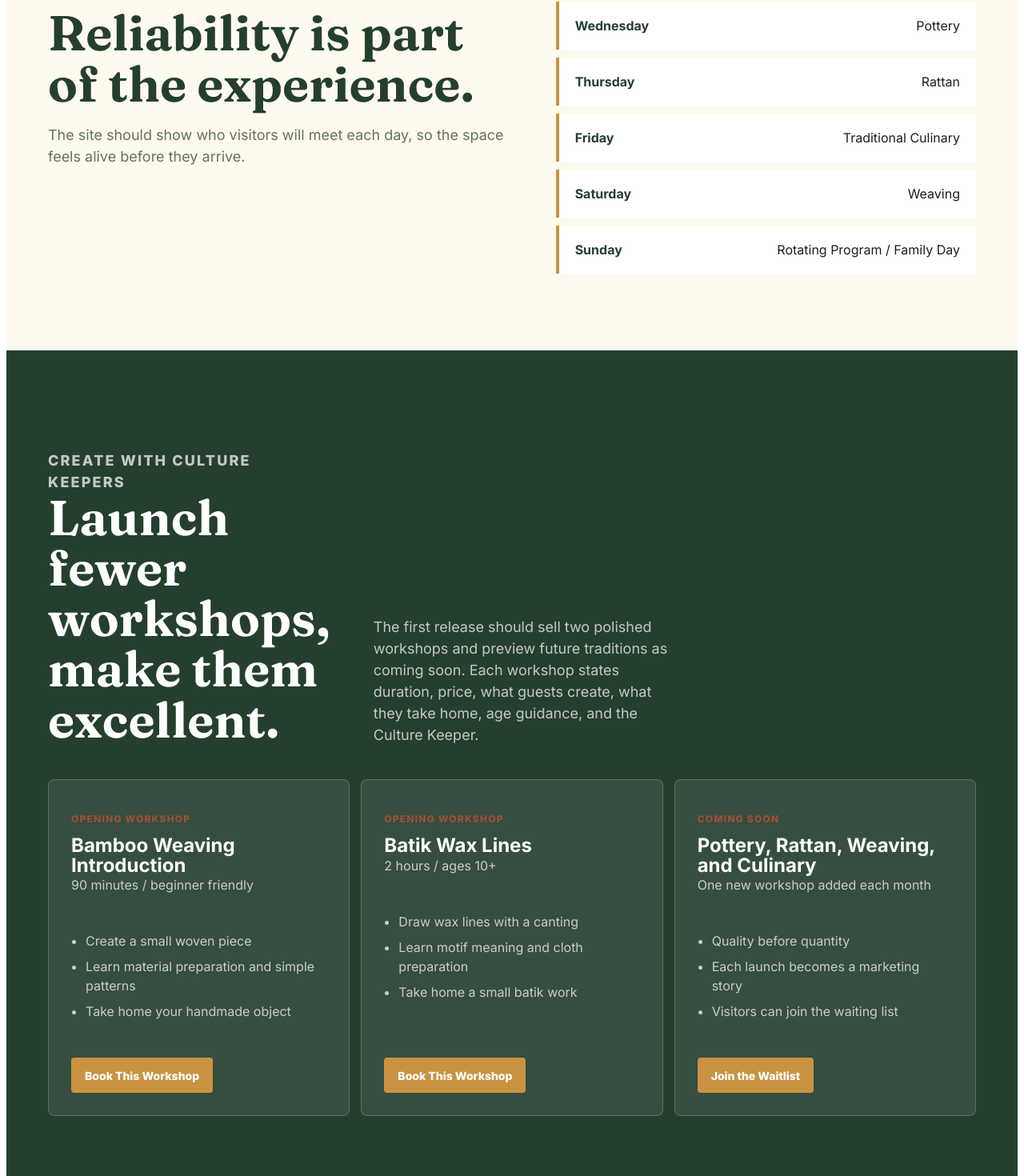
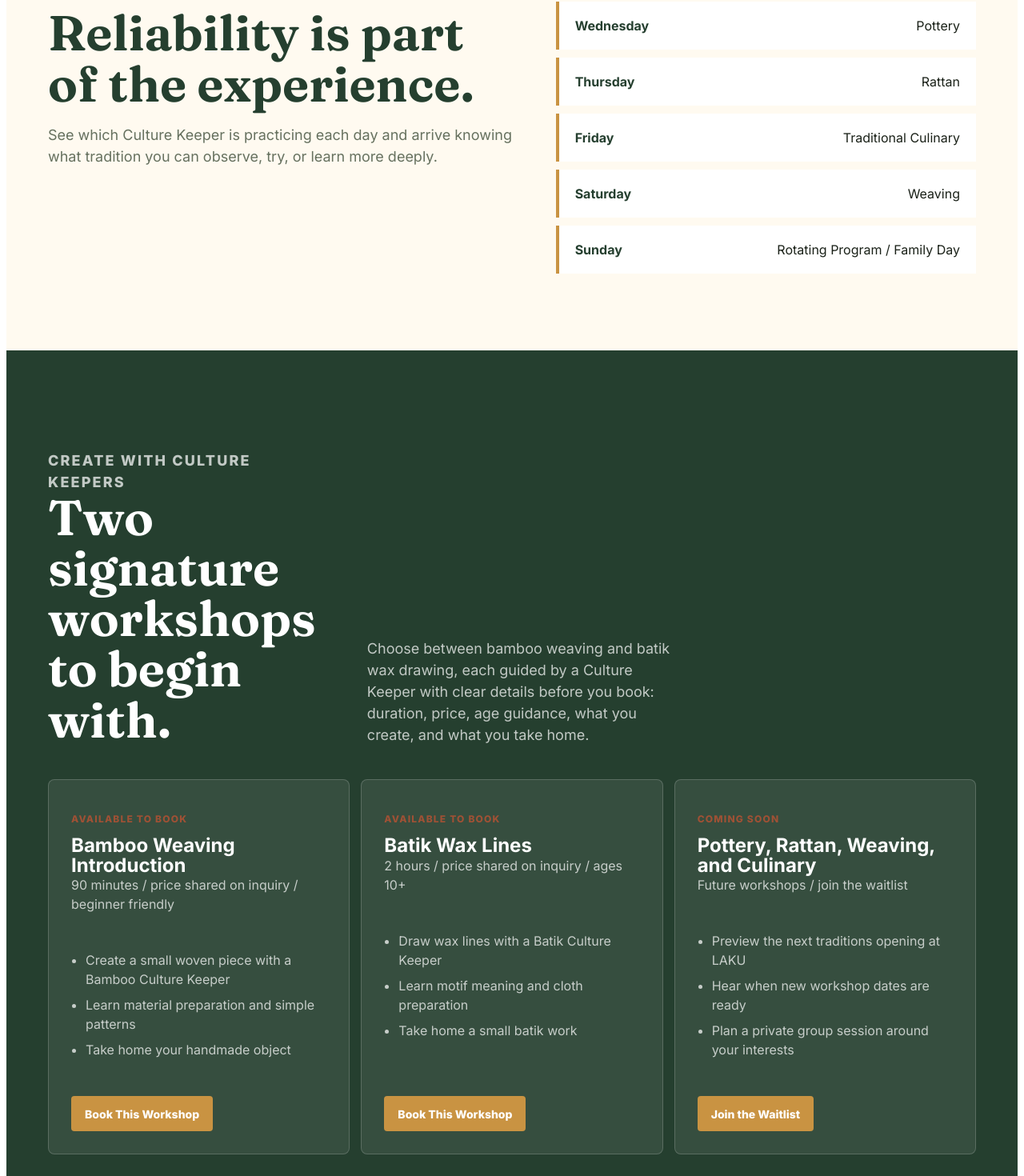
Before and after one commit to jasurhasanov/lakuculture-site, a Nuxt app: page / in a window 1280 px wide. Shown: the part 2587-4057 px from the top of the page at 80% size. Built offline with nearby package versions, Linux system fonts and the light colour scheme.

Commit message:
Revise LAKU public site copy

```diff
--- a/pages/index.vue
+++ b/pages/index.vue
@@ -93,8 +93,8 @@
             <p class="eyebrow dark-text">This week at LAKU</p>
             <h2>Reliability is part of the experience.</h2>
             <p class="section-copy">
-              The site should show who visitors will meet each day, so the space feels
-              alive before they arrive.
+              See which Culture Keeper is practicing each day and arrive knowing what
+              tradition you can observe, try, or learn more deeply.
             </p>
           </div>
           <div class="schedule-list">
@@ -111,12 +111,12 @@
           <div class="section-head values-head">
             <div>
               <p class="eyebrow">Create with Culture Keepers</p>
-              <h2>Launch fewer workshops, make them excellent.</h2>
+              <h2>Two signature workshops to begin with.</h2>
             </div>
             <p>
-              The first release should sell two polished workshops and preview future
-              traditions as coming soon. Each workshop states duration, price, what guests
-              create, what they take home, age guidance, and the Culture Keeper.
+              Choose between bamboo weaving and batik wax drawing, each guided by a
+              Culture Keeper with clear details before you book: duration, price, age
+              guidance, what you create, and what you take home.
             </p>
           </div>
 
@@ -160,8 +160,8 @@
             <p class="eyebrow dark-text">Culture Keepers</p>
             <h2>Tradition holders, not performers.</h2>
             <p>
-              Each profile should connect the person, the practice, the products, and the
-              learning opportunities they host.
+              Meet the people who carry these practices through daily making,
+              conversation, workshops, products, and longer apprenticeship programs.
             </p>
           </div>
           <div class="keeper-grid">
@@ -182,12 +182,12 @@
             <h2>Products are not souvenirs. Every object carries a story.</h2>
           </div>
           <div class="product-card">
-            <h3>Product story format</h3>
+            <h3>Know the maker behind the piece.</h3>
             <ul>
               <li>Object name, Culture Keeper name, and maker photograph</li>
               <li>Making process photographs and tradition story</li>
               <li>Local materials and approximate time required to create</li>
-              <li>Lead CTA for shop visits, questions, commissions, and special orders</li>
+              <li>Ask about shop visits, questions, commissions, and special orders</li>
             </ul>
             <a class="button secondary dark" href="#inquiry">Ask About a Piece</a>
           </div>
@@ -199,7 +199,7 @@
           <div class="section-head values-head">
             <div>
               <p class="eyebrow dark-text">Private and group programs</p>
-              <h2>Revenue beyond walk-ins.</h2>
+              <h2>Bring your group into living culture.</h2>
             </div>
             <p>
               LAKU can serve schools, companies, hotels, retreats, families, cultural
@@ -219,11 +219,11 @@
         <div class="shell inquiry-grid">
           <div>
             <p class="eyebrow">Start here</p>
-            <h2>Turn interest into a lead.</h2>
+            <h2>Tell us what you want to experience.</h2>
             <p>
-              Use this form for workshops, apprenticeships, group visits, product
-              questions, and custom programs. It opens a structured email for now and can
-              later connect to CRM, WhatsApp, or a booking system.
+              Ask about workshops, apprenticeships, group visits, handmade products,
+              commissions, or custom cultural programs. The LAKU team will follow up
+              with details and availability.
             </p>
           </div>
 
@@ -315,9 +315,9 @@ const schedule = [
 ]
 
 const workshops = [
-  { status: 'Opening workshop', title: 'Bamboo Weaving Introduction', meta: '90 minutes / beginner friendly', points: ['Create a small woven piece', 'Learn material preparation and simple patterns', 'Take home your handmade object'], cta: 'Book This Workshop' },
-  { status: 'Opening workshop', title: 'Batik Wax Lines', meta: '2 hours / ages 10+', points: ['Draw wax lines with a canting', 'Learn motif meaning and cloth preparation', 'Take home a small batik work'], cta: 'Book This Workshop' },
-  { status: 'Coming soon', title: 'Pottery, Rattan, Weaving, and Culinary', meta: 'One new workshop added each month', points: ['Quality before quantity', 'Each launch becomes a marketing story', 'Visitors can join the waiting list'], cta: 'Join the Waitlist' }
+  { status: 'Available to book', title: 'Bamboo Weaving Introduction', meta: '90 minutes / price shared on inquiry / beginner friendly', points: ['Create a small woven piece with a Bamboo Culture Keeper', 'Learn material preparation and simple patterns', 'Take home your handmade object'], cta: 'Book This Workshop' },
+  { status: 'Available to book', title: 'Batik Wax Lines', meta: '2 hours / price shared on inquiry / ages 10+', points: ['Draw wax lines with a Batik Culture Keeper', 'Learn motif meaning and cloth preparation', 'Take home a small batik work'], cta: 'Book This Workshop' },
+  { status: 'Coming soon', title: 'Pottery, Rattan, Weaving, and Culinary', meta: 'Future workshops / join the waitlist', points: ['Preview the next traditions opening at LAKU', 'Hear when new workshop dates are ready', 'Plan a private group session around your interests'], cta: 'Join the Waitlist' }
 ]
 
 const programs = ['1 week', '2 weeks', '3 weeks', '1 month']
```
